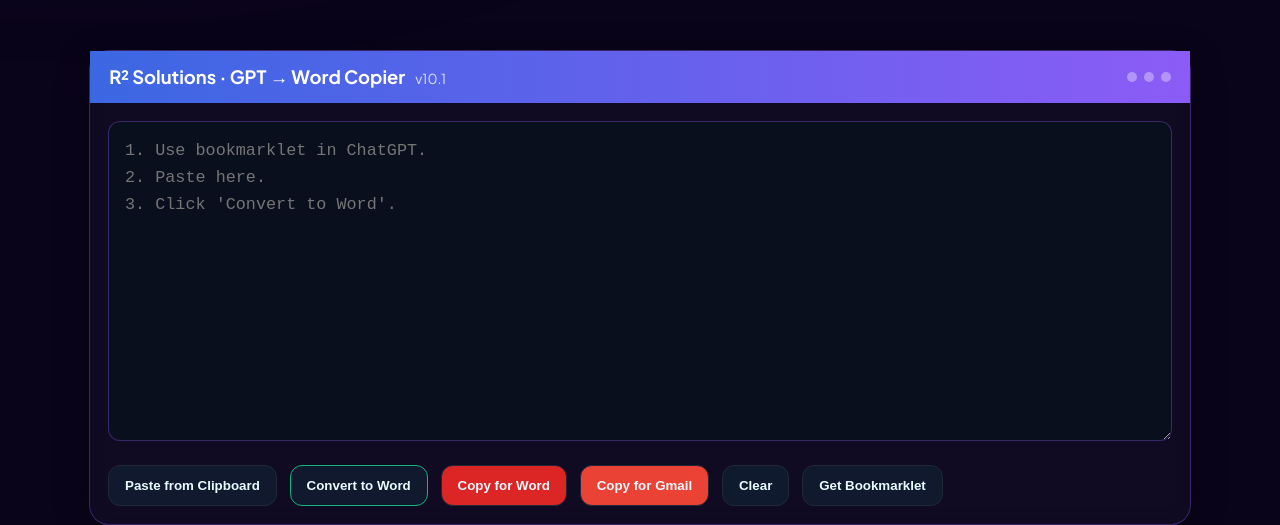
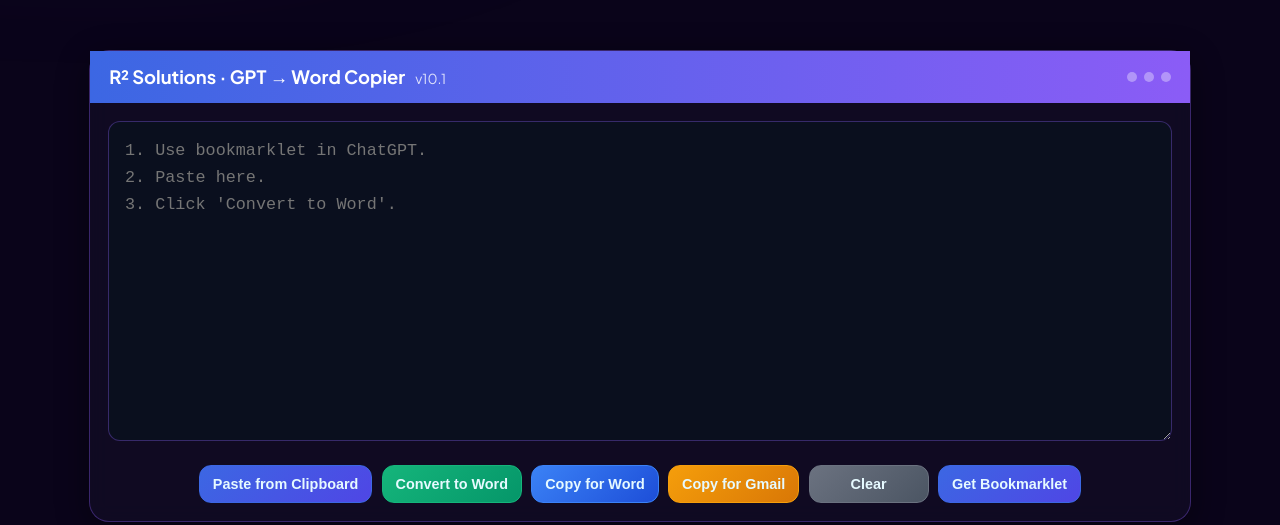
Before and after one commit to tpreisser/gpttoword, a plain HTML site: page index.html in a window 1280 px wide. Shown: the part 755-1280 px from the top of the page. Drawn offline with Linux system fonts and the light colour scheme.

Commit message:
Update index.html

```diff
--- a/index.html
+++ b/index.html
@@ -31,11 +31,28 @@
       .dots{display:flex;gap:7px}.dot{width:10px;height:10px;border-radius:50%;background:rgba(255,255,255,.35)}
       .body{padding:18px;display:flex;flex-direction:column;gap:14px;text-align:left}
       .md{width:100%;min-height:320px;resize:vertical;background:#0a0f1e;border:1px solid var(--field-bd);color:#e2e8f0;border-radius:12px;padding:16px;box-sizing:border-box;font-size:1.05rem;line-height:1.6;outline:none}
-      .controls{display:flex;gap:.8rem;flex-wrap:wrap;align-items:center;margin-top:10px}
+      .controls{display:flex;gap:.6rem;flex-wrap:wrap;align-items:center;margin-top:10px;justify-content:center}
+      @media (max-width: 768px) {
+        .controls{gap:.4rem}
+        .btn{padding:.5rem .6rem;font-size:0.8rem;min-width:100px}
+      }
+      @media (max-width: 480px) {
+        .controls{flex-direction:column;gap:.5rem}
+        .btn{width:100%;max-width:200px}
+      }
       .filename{background:#0a0f1e;border:1px solid var(--field-bd);color:#e2e8f0;border-radius:12px;padding:.75rem 1rem;min-width:260px;flex:1; display: none;} /* Filename is not needed now */
-      .btn{appearance:none;border:1px solid var(--bd);background:#10192e;color:#e6faff;border-radius:12px;padding:.75rem 1rem;font-weight:800;cursor:pointer;transition:.18s}
-      .btn:hover{transform:translateY(-1px);border-color:#8b5cf6}
-      .btn.good{border-color:#15b57b}
+      .btn{appearance:none;border:1px solid var(--bd);background:#10192e;color:#e6faff;border-radius:12px;padding:.6rem .8rem;font-weight:800;cursor:pointer;transition:.18s;font-size:0.9rem;min-width:120px}
+      .btn:hover{transform:translateY(-1px);box-shadow:0 4px 12px rgba(0,0,0,.3)}
+      .btn-primary{background:linear-gradient(135deg,var(--blue),#4f46e5);border-color:var(--blue)}
+      .btn-primary:hover{border-color:#6366f1;box-shadow:0 4px 12px rgba(60,103,227,.4)}
+      .btn-success{background:linear-gradient(135deg,#15b57b,#059669);border-color:#15b57b}
+      .btn-success:hover{border-color:#10b981;box-shadow:0 4px 12px rgba(21,181,123,.4)}
+      .btn-info{background:linear-gradient(135deg,#3b82f6,#1d4ed8);border-color:#3b82f6}
+      .btn-info:hover{border-color:#2563eb;box-shadow:0 4px 12px rgba(59,130,246,.4)}
+      .btn-warning{background:linear-gradient(135deg,#f59e0b,#d97706);border-color:#f59e0b}
+      .btn-warning:hover{border-color:#f97316;box-shadow:0 4px 12px rgba(245,158,11,.4)}
+      .btn-secondary{background:linear-gradient(135deg,#6b7280,#4b5563);border-color:#6b7280}
+      .btn-secondary:hover{border-color:#9ca3af;box-shadow:0 4px 12px rgba(107,114,128,.4)}
       .backdrop{position:fixed;inset:0;background:var(--backdrop);display:none;z-index:50}
       .modal{position:fixed;left:50%;top:50%;transform:translate(-50%,-50%);width:min(560px,92vw);background:var(--panel);border:1px solid var(--panel-bd);border-radius:20px;padding:24px;box-shadow:0 20px 50px rgba(0,0,0,.6);display:none;z-index:51;text-align:left;backdrop-filter:blur(10px)}
       .modal h3{color:#fff;font-size:1.3rem;font-weight:700;margin:0 0 20px 0;text-align:center}
@@ -43,7 +60,7 @@
       .draglet{display:block;background:linear-gradient(90deg,var(--blue),var(--violet));color:#fff;text-decoration:none;padding:14px 18px;border-radius:12px;font-weight:600;text-align:center;transition:all .2s;border:1px solid rgba(255,255,255,.1)}
       .draglet:hover{transform:translateY(-2px);box-shadow:0 8px 25px rgba(60,103,227,.4);border-color:rgba(255,255,255,.2)}
       .actions{display:flex;justify-content:center;margin-top:24px}
-      .toast{position:fixed;bottom:18px;left:50%;transform:translateX(-50%);background:#0a1a2e;border:1px solid #1e293b;padding:10px 14px;border-radius:10px;color:#e2f3ff;display:none;z-index:60;transition:opacity .3s}
+      .toast{position:fixed;top:18px;left:50%;transform:translateX(-50%);background:#0a1a2e;border:1px solid #1e293b;padding:10px 14px;border-radius:10px;color:#e2f3ff;display:none;z-index:60;transition:opacity .3s}
       .loading{position:fixed;top:50%;left:50%;transform:translate(-50%,-50%);background:var(--panel);border:1px solid var(--panel-bd);border-radius:16px;padding:20px;box-shadow:0 20px 50px rgba(0,0,0,.6);z-index:70;display:none}
       .loading .spinner{width:40px;height:40px;border:3px solid var(--field-bd);border-top:3px solid var(--blue);border-radius:50%;animation:spin 1s linear infinite;margin:0 auto 15px}
       @keyframes spin{0%{transform:rotate(0deg)}100%{transform:rotate(360deg)}}
@@ -63,13 +80,12 @@
         <textarea id="md" class="md" placeholder="1. Use bookmarklet in ChatGPT.&#10;2. Paste here.&#10;3. Click 'Convert to Word'."></textarea>
         <div class="controls">
           <input id="filename" class="filename" type="text" value="R2 GPT Export.docx"/>
-          <button onclick="pasteFromClipboard()" class="btn">Paste from Clipboard</button>
-          <button onclick="convertToWord()" class="btn good">Convert to Word</button>
-          <button onclick="copyForWord()" class="btn" style="background:#dc2626">Copy for Word</button>
-          <button onclick="copyForGmail()" class="btn" style="background:#ea4335">Copy for Gmail</button>
-          <button onclick="clearContent()" class="btn" style="background:#0f1a2e">Clear</button>
-
-          <button onclick="showBookmarkletModal()" class="btn">Get Bookmarklet</button>
+          <button onclick="pasteFromClipboard()" class="btn btn-primary">Paste from Clipboard</button>
+          <button onclick="convertToWord()" class="btn btn-success">Convert to Word</button>
+          <button onclick="copyForWord()" class="btn btn-info">Copy for Word</button>
+          <button onclick="copyForGmail()" class="btn btn-warning">Copy for Gmail</button>
+          <button onclick="clearContent()" class="btn btn-secondary">Clear</button>
+          <button onclick="showBookmarkletModal()" class="btn btn-primary">Get Bookmarklet</button>
         </div>
       </div>
     </div>
```
